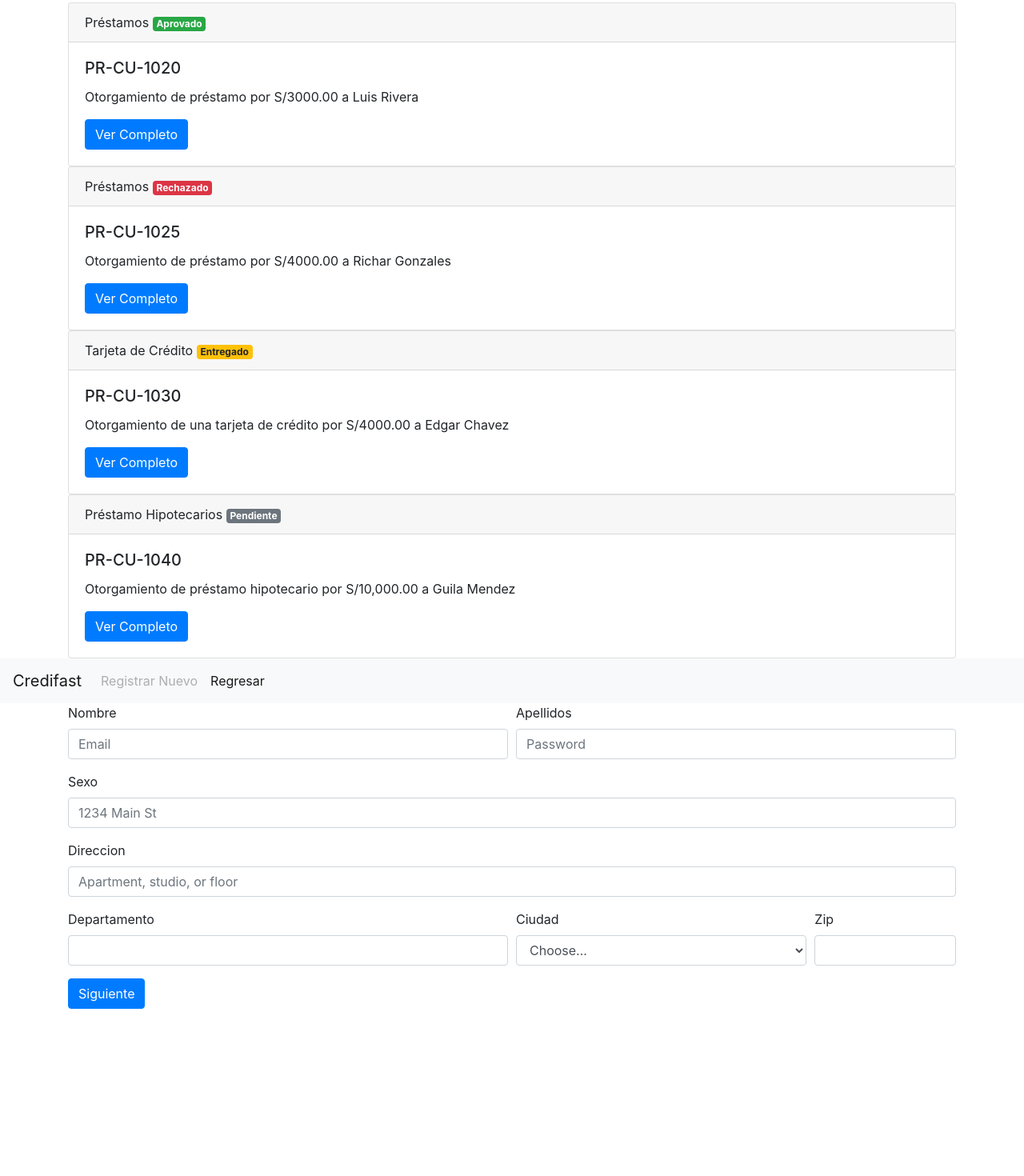
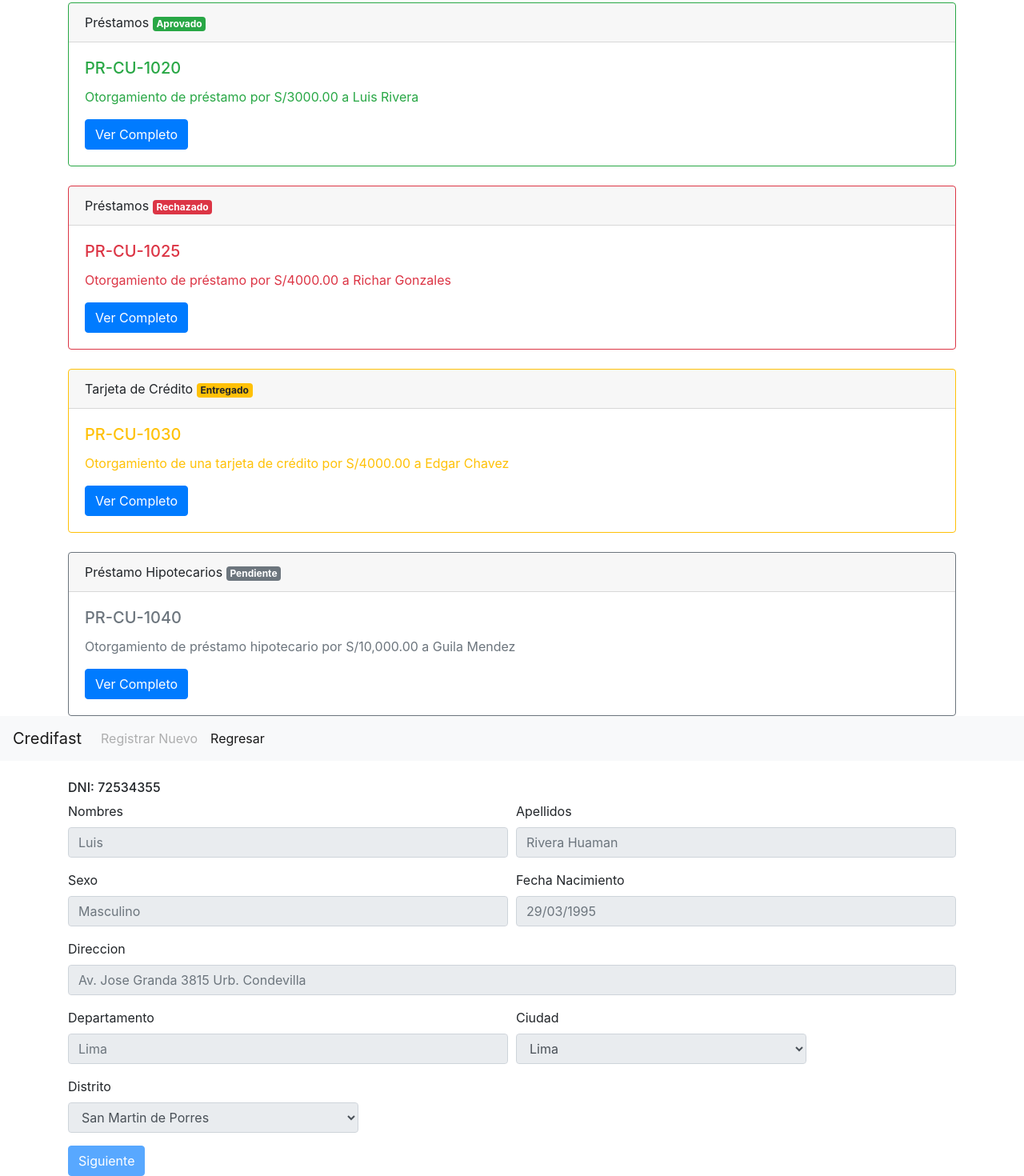
Before and after one commit to luihs/credifast, an Angular app in the folder AppCredifast/: page /homevisitador in a window 1280 px wide. Shown: the part 672-2142 px from the top of the page at 80% size. Before the commit the page ends 1933 px from the top, so only its background shows below. Built offline with nearby package versions, Linux system fonts and the light colour scheme.

Commit message:
modificacion de home visitante

```diff
--- a/AppCredifast/src/app/inicio-visitador/inicio-visitador.component.html
+++ b/AppCredifast/src/app/inicio-visitador/inicio-visitador.component.html
@@ -1,5 +1,7 @@
 <nav class="navbar navbar-expand-lg navbar-light bg-light">
-  <a class="navbar-brand" href="#">Credifast</a>
+  <a class="navbar-brand" href="#">
+    <img src="../../assets/credito_compra_cartera.png" width="30" height="30" alt="" class="d-inline-block align-top"> Credifast
+  </a>
   <button class="navbar-toggler" type="button" data-toggle="collapse" data-target="#navbarSupportedContent" aria-controls="navbarSupportedContent" aria-expanded="false" aria-label="Toggle navigation">
     <span class="navbar-toggler-icon"></span>
   </button>
@@ -10,10 +12,7 @@
         <a class="nav-link" data-toggle="modal" data-target="#exampleModal"l href="#">Registrar Nuevo<span class="sr-only">(current)</span></a>
       </li>
       <li class="nav-item">
-        <a class="nav-link" href="#">Link</a>
-      </li>
-      <li class="nav-item">
-        <a class="nav-link disabled" href="#" tabindex="-1" aria-disabled="true">Disabled</a>
+        <a class="nav-link" href="#" tabindex="-1" aria-disabled="true">Cerrar Sessión</a>
       </li>
     </ul>
   </div>
@@ -38,41 +37,44 @@
   </nav>
   <div class="row">
     <div class="col-md-12">
-      <div class="card">
+      <div class="card  border-success">
         <div class="card-header">
           Préstamos <span class="badge badge-success">Aprovado</span>
         </div>
-        <div class="card-body">
+        <div class="card-body text-success">
           <h5 class="card-title">PR-CU-1020</h5>
           <p class="card-text">Otorgamiento de préstamo por S/3000.00 a Luis Rivera</p>
           <a href="#" class="btn btn-primary">Ver Completo</a>
         </div>
       </div>
-      <div class="card">
+      <br>
+      <div class="card border-danger">
         <div class="card-header">
           Préstamos <span class="badge badge-danger">Rechazado</span>
         </div>
-        <div class="card-body">
+        <div class="card-body text-danger">
           <h5 class="card-title">PR-CU-1025</h5>
           <p class="card-text">Otorgamiento de préstamo por S/4000.00 a Richar Gonzales</p>
           <a href="#" class="btn btn-primary">Ver Completo</a>
         </div>
       </div>
-      <div class="card">
+      <br>
+      <div class="card border-warning">
         <div class="card-header">
           Tarjeta de Crédito <span class="badge badge-warning">Entregado</span>
         </div>
-        <div class="card-body">
+        <div class="card-body text-warning">
           <h5 class="card-title">PR-CU-1030</h5>
           <p class="card-text">Otorgamiento de una tarjeta de crédito por S/4000.00 a Edgar Chavez</p>
           <a href="#" class="btn btn-primary">Ver Completo</a>
         </div>
       </div>
-      <div class="card">
+      <br>
+      <div class="card border-secondary">
         <div class="card-header">
           Préstamo Hipotecarios <span class="badge badge-secondary">Pendiente</span>
         </div>
-        <div class="card-body">
+        <div class="card-body text-secondary">
           <h5 class="card-title">PR-CU-1040</h5>
           <p class="card-text">Otorgamiento de préstamo hipotecario por S/10,000.00 a Guila Mendez</p>
           <a href="#" class="btn btn-primary">Ver Completo</a>
--- a/AppCredifast/src/app/registrar-visita/registrar-visita.component.html
+++ b/AppCredifast/src/app/registrar-visita/registrar-visita.component.html
@@ -15,43 +15,56 @@
       </ul>
     </div>
 </nav>
+<br>
 <div class="container">
-      <form>
+  <fieldset disabled>
+    <form>
+      <h6>DNI: 72534355</h6>
           <div class="form-row">
-            <div class="form-group col-md-6">
-              <label for="inputEmail4">Nombre</label>
-              <input type="email" class="form-control" id="inputEmail4" placeholder="Email">
+            <div class="form-group col-6">
+              <label for="inputEmail4">Nombres</label>
+              <input type="email" class="form-control" id="inputEmail4" placeholder="Luis">
             </div>
-            <div class="form-group col-md-6">
+            <div class="form-group col-6">
               <label for="inputPassword4">Apellidos</label>
-              <input type="password" class="form-control" id="inputPassword4" placeholder="Password">
+              <input type="password" class="form-control" id="inputPassword4" placeholder="Rivera Huaman">
+            </div>
+          </div>
+          <div class="form-row">
+            <div class="form-group col-6">
+              <label for="inputAddress">Sexo</label>
+              <input type="text" class="form-control" id="inputAddress" placeholder="Masculino">
+            </div>
+            <div class="form-group col-6">
+              <label for="inputZip">Fecha Nacimiento</label>
+              <input type="text" class="form-control" id="inputZip" placeholder="29/03/1995">
             </div>
           </div>
           <div class="form-group">
-            <label for="inputAddress">Sexo</label>
-            <input type="text" class="form-control" id="inputAddress" placeholder="1234 Main St">
-          </div>
-          <div class="form-group">
             <label for="inputAddress2">Direccion</label>
-            <input type="text" class="form-control" id="inputAddress2" placeholder="Apartment, studio, or floor">
+            <input type="text" class="form-control" id="inputAddress2" placeholder="Av. Jose Granda 3815 Urb. Condevilla">
           </div>
           <div class="form-row">
             <div class="form-group col-md-6">
               <label for="inputCity">Departamento</label>
-              <input type="text" class="form-control" id="inputCity">
+              <input type="text" class="form-control" id="inputCity" placeholder="Lima">
             </div>
             <div class="form-group col-md-4">
               <label for="inputState">Ciudad</label>
               <select id="inputState" class="form-control">
-                <option selected>Choose...</option>
+                <option selected>Lima</option>
                 <option>...</option>
               </select>
             </div>
-            <div class="form-group col-md-2">
-              <label for="inputZip">Zip</label>
-              <input type="text" class="form-control" id="inputZip">
+            <div class="form-group col-md-4">
+              <label for="inputState">Distrito</label>
+              <select id="inputState1" class="form-control">
+                <option selected>San Martin de Porres</option>
+                <option>...</option>
+              </select>
             </div>
           </div>
           <button type="submit" class="btn btn-primary">Siguiente</button>
         </form>
+  </fieldset>
 </div>
```
